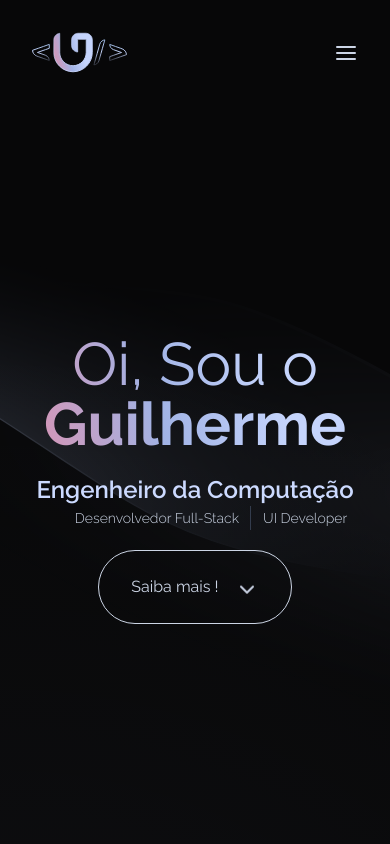
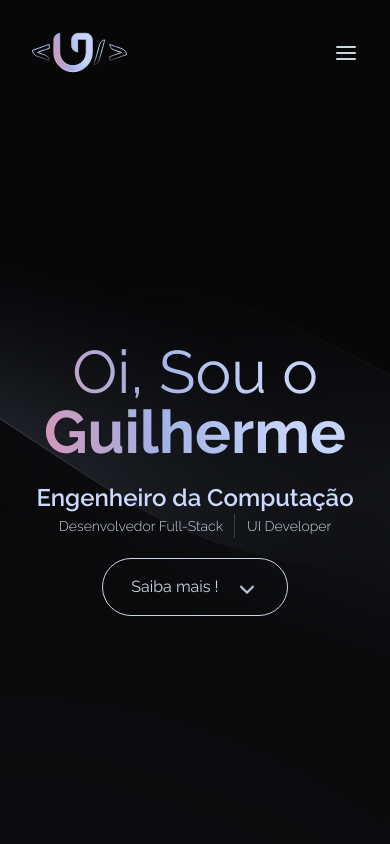
Before and after one commit to guilhermeArievilo/portfolio-v3-next, a Next.js app: page / in a window 390 px wide. Shown: the top 844 px of the page. Built offline with nearby package versions, Linux system fonts and the light colour scheme.

Commit message:
fix: paddings and margins

```diff
--- a/src/components/button/button-root.tsx
+++ b/src/components/button/button-root.tsx
@@ -9,7 +9,7 @@ interface ButtonRootProps {
 }
 
 export default function ButtonRoot ({ children, href, size, fill }: ButtonRootProps) {
-  const className = `flex justify-center items-center ${size == 'sm' ? 'px-6 py-2' : 'px-8 py-6'} ${fill ? 'bg-grey-100' : ''} rounded-full border-grey-100 border hover:scale-105 transition-all ease-in-out`
+  const className = `flex justify-center items-center ${size == 'sm' ? 'px-5 lg:px-6 py-2' : 'px-7 lg:px-8 py-4 lg:py-6'} ${fill ? 'bg-grey-100' : ''} rounded-full border-grey-100 border hover:scale-105 transition-all ease-in-out`
    if (!href) return (
     <button className={className}>
       {children}
--- a/src/components/sections/main-section.tsx
+++ b/src/components/sections/main-section.tsx
@@ -60,7 +60,7 @@ export default function MainSection () {
       <h1 className="text-6xl lg:text-8xl text-center gradient-text">Oi, Sou o <strong>Guilherme</strong></h1>
       <div className="flex flex-col lg:flex-row justify-center items-center my-5 lg:my-14">
         <h2 className="text-2xl text-primary-100 font-semibold flex-grow-0 shrink">Engenheiro da Computação</h2>
-        <ul className="flex justify-center items-center ms-8 flex-grow shrink-0">
+        <ul className="flex justify-center items-center lg:ms-8 flex-grow shrink-0">
           <li className="separator px-3">
             <span className="font-light text-sm">Desenvolvedor Full-Stack</span>
           </li>
```
